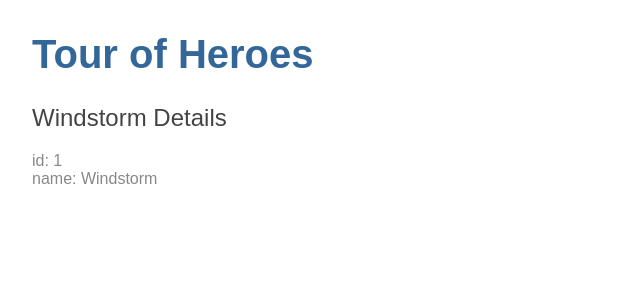
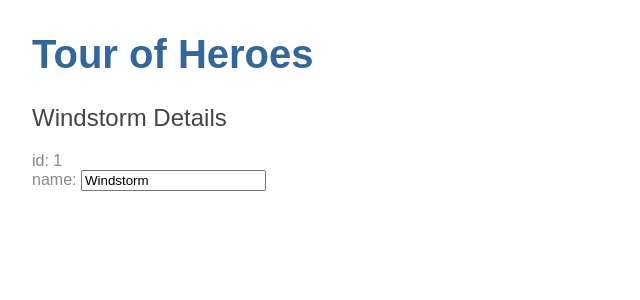
Before and after one commit to IT16029682/PAF-ANGULAR-ASSIGNMENT, an Angular app in the folder angular-tour-of-heroes/: page / in a window 1280 px wide. Shown: the top 300 px of the page, without its empty margins (0-640 px from the left). Built offline with nearby package versions, Linux system fonts and the light colour scheme.

Commit message:
Two-way binding

```diff
--- a/angular-tour-of-heroes/src/app/app.module.ts
+++ b/angular-tour-of-heroes/src/app/app.module.ts
@@ -1,5 +1,6 @@
 import { BrowserModule } from '@angular/platform-browser';
 import { NgModule } from '@angular/core';
+import { FormsModule } from '@angular/forms';
 
 import { AppComponent } from './app.component';
 import { HeroesComponent } from './heroes/heroes.component';
@@ -10,7 +11,8 @@ import { HeroesComponent } from './heroes/heroes.component';
     HeroesComponent
   ],
   imports: [
-    BrowserModule
+    BrowserModule,
+    FormsModule
   ],
   providers: [],
   bootstrap: [AppComponent]
--- a/angular-tour-of-heroes/src/app/heroes/heroes.component.html
+++ b/angular-tour-of-heroes/src/app/heroes/heroes.component.html
@@ -1,3 +1,7 @@
 <h2>{{ hero.name }} Details</h2>
 <div><span>id: </span>{{hero.id}}</div>
-<div><span>name: </span>{{hero.name}}</div>
+<div>
+  <label>name:
+    <input [(ngModel)]="hero.name" placeholder="name">
+  </label>
+</div>
```
